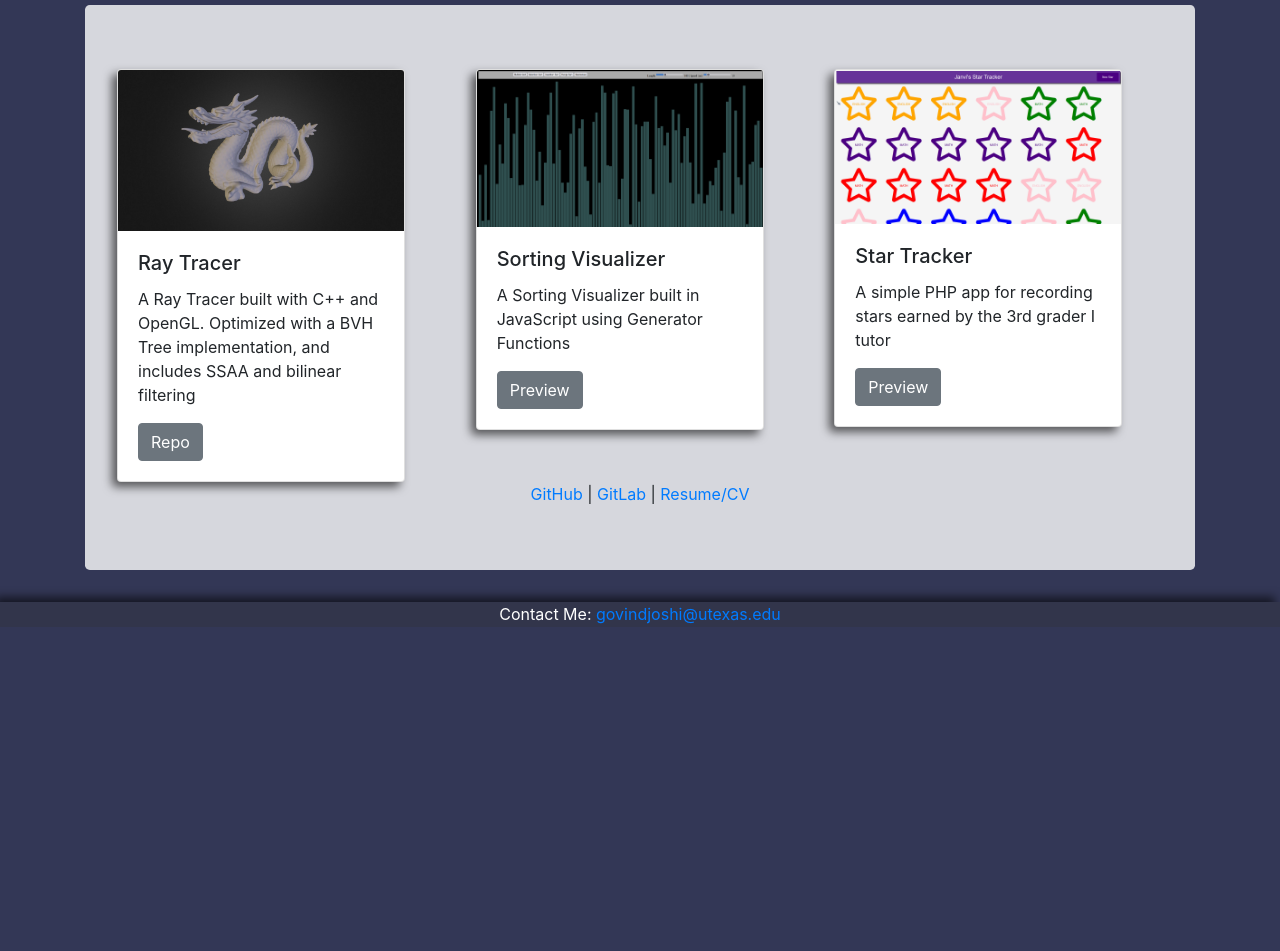
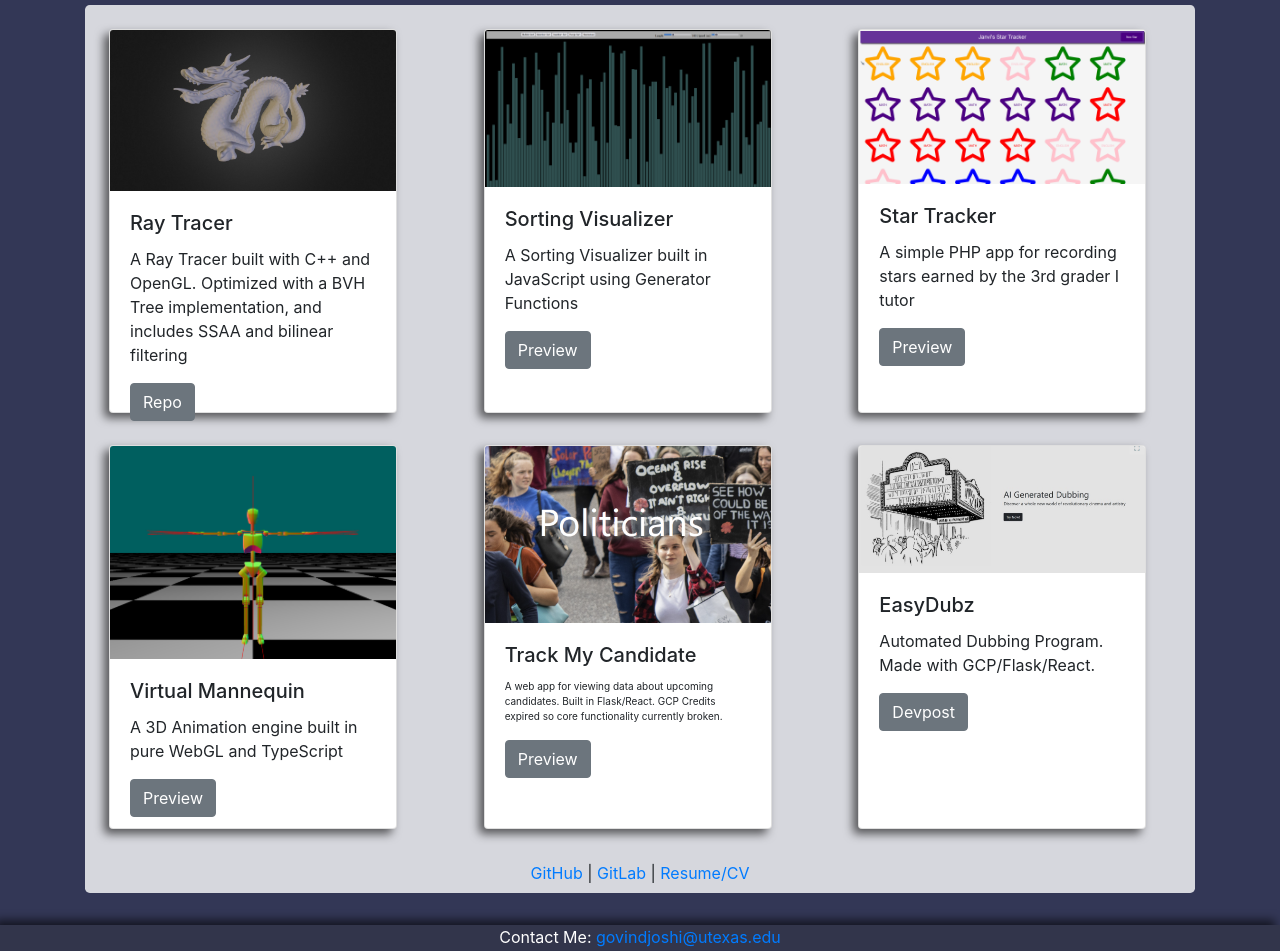
Before and after one commit to govindjoshi12/govindjoshi12.github.io, a plain HTML site: page index.html in a window 1280 px wide. Shown: the part 634-1585 px from the top of the page. Before the commit the page ends 1261 px from the top, so only its background shows below. Drawn offline with nearby package versions, Linux system fonts and the light colour scheme.

Commit message:
updated featured projects

```diff
--- a/index.html
+++ b/index.html
@@ -38,10 +38,10 @@
 
             <div id="projects">
                 <h2>Featured Projects</h2>
-                <div class="jumbotron">
+                <div class="jumbotron" style="padding: .5rem">
                     <div class="row">
-                        <div class="col">
-                            <div class="box-shadow card" style="width: 18rem;">
+                        <div class="col" style="margin: 1rem">
+                            <div class="box-shadow card" style="width: 18rem; height: 24rem;">
                                 <img class="card-img-top" src="img/dragon.jpeg" alt="Card image cap">
                                 <div class="card-body">
                                   <h5 class="card-title">Ray Tracer</h5>
@@ -50,8 +50,8 @@
                                 </div>
                               </div>
                         </div>
-                        <div class="col">
-                            <div class="box-shadow card" style="width: 18rem;">
+                        <div class="col" style="margin: 1rem">
+                            <div class="box-shadow card" style="width: 18rem; height: 24rem;">
                                 <img class="card-img-top" src="img/sort.png" alt="Card image cap">
                                 <div class="card-body">
                                   <h5 class="card-title">Sorting Visualizer</h5>
@@ -60,8 +60,8 @@
                                 </div>
                               </div>
                         </div>
-                        <div class="col">
-                            <div class="box-shadow card" style="width: 18rem;">
+                        <div class="col" style="margin: 1rem">
+                            <div class="box-shadow card" style="width: 18rem; height: 24rem;">
                                 <img class="card-img-top" src="img/startracker.png" alt="Card image cap">
                                 <div class="card-body">
                                   <h5 class="card-title">Star Tracker</h5>
@@ -70,12 +70,42 @@
                                 </div>
                               </div>
                         </div>
+                        <div class="col" style="margin: 1rem">
+                            <div class="box-shadow card" style="width: 18rem; height: 24rem;">
+                                <img class="card-img-top" src="img/virtualman.png" alt="Card image cap">
+                                <div class="card-body">
+                                  <h5 class="card-title">Virtual Mannequin</h5>
+                                  <p class="card-text">A 3D Animation engine built in pure WebGL and TypeScript</p>
+                                  <a href="https://govindjoshi12.github.io/virtual-mannequin/" class="btn btn-secondary">Preview</a>
+                                </div>
+                              </div>
+                        </div>
+                        <div class="col" style="margin: 1rem">
+                            <div class="box-shadow card" style="width: 18rem; height: 24rem;">
+                                <img class="card-img-top" src="img/tmc.png" alt="Card image cap">
+                                <div class="card-body">
+                                  <h5 class="card-title">Track My Candidate</h5>
+                                  <p class="card-text" style="font-size: 10px;">A web app for viewing data about upcoming candidates. Built in Flask/React. GCP Credits expired so core functionality currently broken.</p>
+                                  <a href="http://trackmycandidate.com/" class="btn btn-secondary">Preview</a>
+                                </div>
+                              </div>
+                        </div>
+                        <div class="col" style="margin: 1rem">
+                            <div class="box-shadow card" style="width: 18rem; height: 24rem;">
+                                <img class="card-img-top" src="img/easydub.png" alt="Card image cap">
+                                <div class="card-body">
+                                  <h5 class="card-title">EasyDubz</h5>
+                                  <p class="card-text">Automated Dubbing Program. Made with GCP/Flask/React.</p>
+                                  <a href="https://devpost.com/software/flaming-translation-monkeys" class="btn btn-secondary">Devpost</a>
+                                </div>
+                              </div>
+                        </div>
                     </div>
-                    <div class="row" id="proj-links">
+                    <div class="row" style="margin-top: 1rem" id="proj-links">
                         <div class="col">
                             <a href="https://github.com/govindjoshi12">GitHub</a> |
                             <a href="https://gitlab.com/gvj84">GitLab</a> |
-                            <a href="https://drive.google.com/file/d/1Els3nyTyh5ilpO30UwgXGlcQQ5w8pm42/view?usp=sharing">Resume/CV</a>
+                            <a href="https://drive.google.com/file/d/1j8MlM0PD9UvPjCbrqOnxbsVc0XcgUuCG/view?usp=sharing">Resume/CV</a>
                         </div>
                     </div>
                 </div>
```
Also changed, not shown: img/easydub.png (added), img/tmc.png (added), img/virtualman.png (added).
